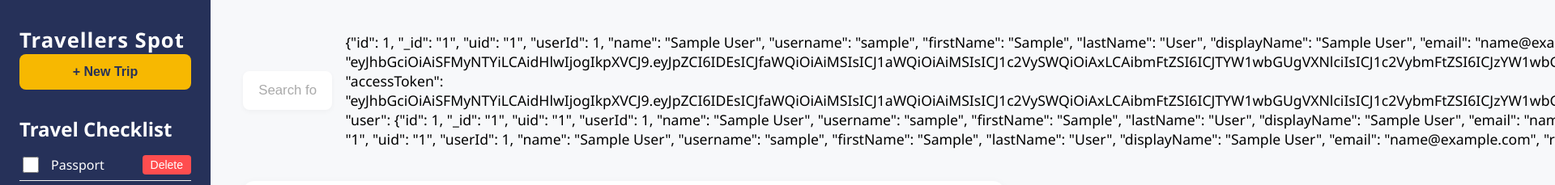
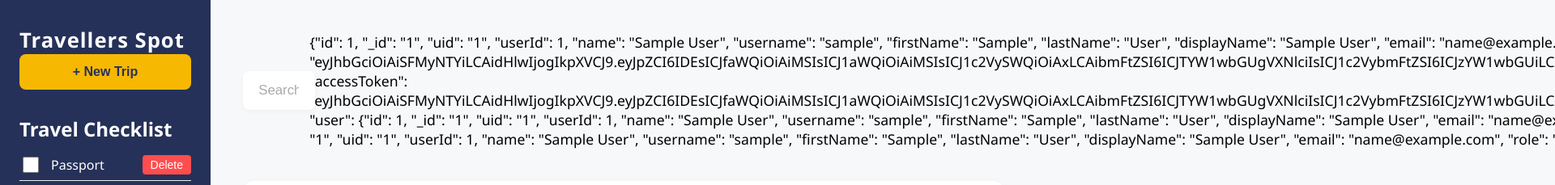
Before and after one commit to JasonLam1218/trip_planner, a website: page main.html in a window 1280 px wide. Shown: the top 229 px of the page at 81% size, 1920 px wide, since content can reach past the window. Drawn offline with Linux system fonts and the light colour scheme; no server answers; sample sign-in values are in the browser's storage.

Commit message:
update basic features

```diff
--- a/css/main.css
+++ b/css/main.css
@@ -104,7 +104,7 @@ body {
     font-weight: 600;
     cursor: pointer;
     transition: background 0.2s;
-    margin-left: 1.2rem;
+    margin-left: 2rem;
 }
 .logout-btn:hover {
     background: #f7b801;
@@ -136,8 +136,7 @@ body {
     background: #fff;
     font-size: 1.05rem;
     box-shadow: 0 2px 6px rgba(0,0,0,0.04);
-    margin-right: 1.5rem;
-    width: 115%;
+    width: 100%;
 }
 .search-bar::placeholder {
     color: #aaa;
@@ -146,7 +145,6 @@ body {
     display: flex;
     align-items: center;
     min-width: 180px;
-    margin-left: 2rem;
 }
 .main-user-name {
     font-size: 1.1rem;
```
